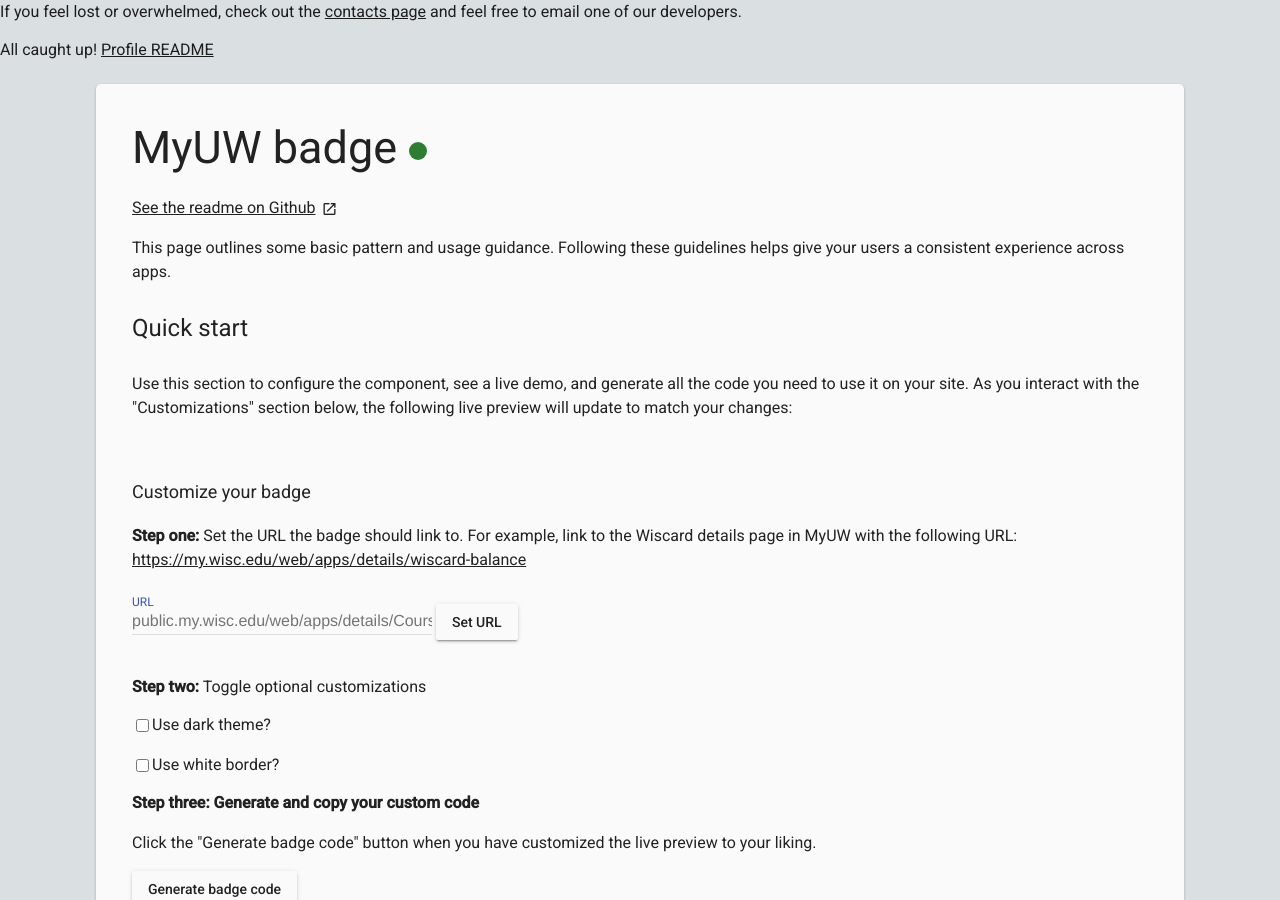
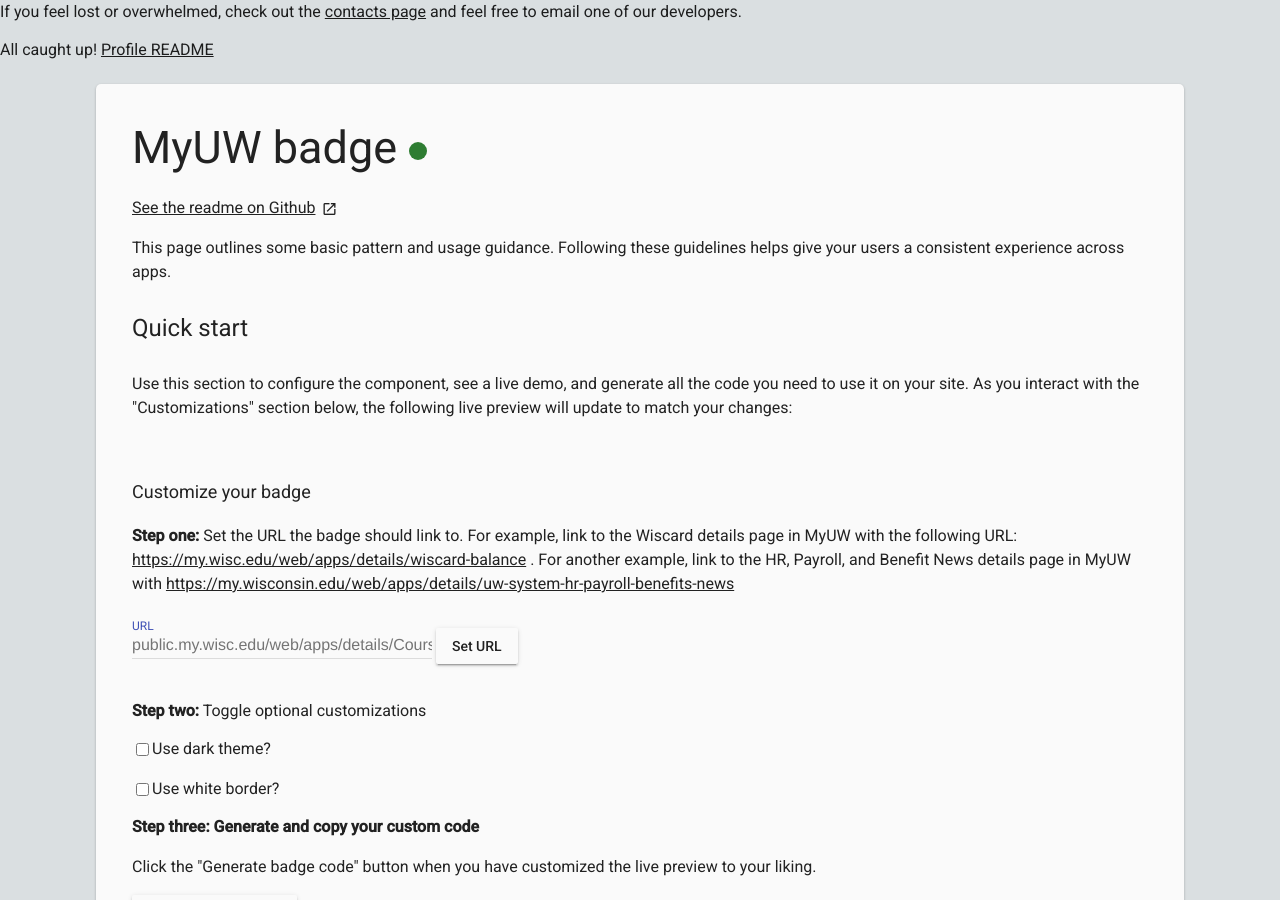
Before and after one commit to myuw-web-components/myuw-web-components.github.io, a Jekyll site: the page built from pages/badge.html, in a window 1280 px wide and 900 px high. Built offline with Jekyll 4.4.1, drawn with Linux system fonts in a browser that asks for light colours; some web fonts are replaced.

Commit message:
add a non-Madison example

```diff
--- a/pages/badge.html
+++ b/pages/badge.html
@@ -19,7 +19,7 @@ readme: https://github.com/myuw-web-components/myuw-badge#readme
 <h4 style="margin-top:0;">Customize your badge</h4>
 <div class="column">
   <form name="badgePageDemo" onsubmit="event.preventDefault();">
-    <p><strong>Step one:</strong> Set the URL the badge should link to. For example, link to the Wiscard details page in MyUW with the following URL: <a href="https://my.wisc.edu/web/apps/details/wiscard-balance" target="_blank">https://my.wisc.edu/web/apps/details/wiscard-balance</a></p>
+    <p><strong>Step one:</strong> Set the URL the badge should link to. For example, link to the Wiscard details page in MyUW with the following URL: <a href="https://my.wisc.edu/web/apps/details/wiscard-balance" target="_blank">https://my.wisc.edu/web/apps/details/wiscard-balance</a> . For another example, link to the HR, Payroll, and Benefit News details page in MyUW with <a href="https://my.wisconsin.edu/web/apps/details/uw-system-hr-payroll-benefits-news" target="_blank">https://my.wisconsin.edu/web/apps/details/uw-system-hr-payroll-benefits-news</a></p>
     <div class="mdl-textfield mdl-js-textfield mdl-textfield--floating-label">
       <input class="mdl-textfield__input" type="text" id="badgeUrl" placeholder="public.my.wisc.edu/web/apps/details/CourseGuide-Browse-Courses">
       <label class="mdl-textfield__label" for="badgeUrl">URL</label>
```
